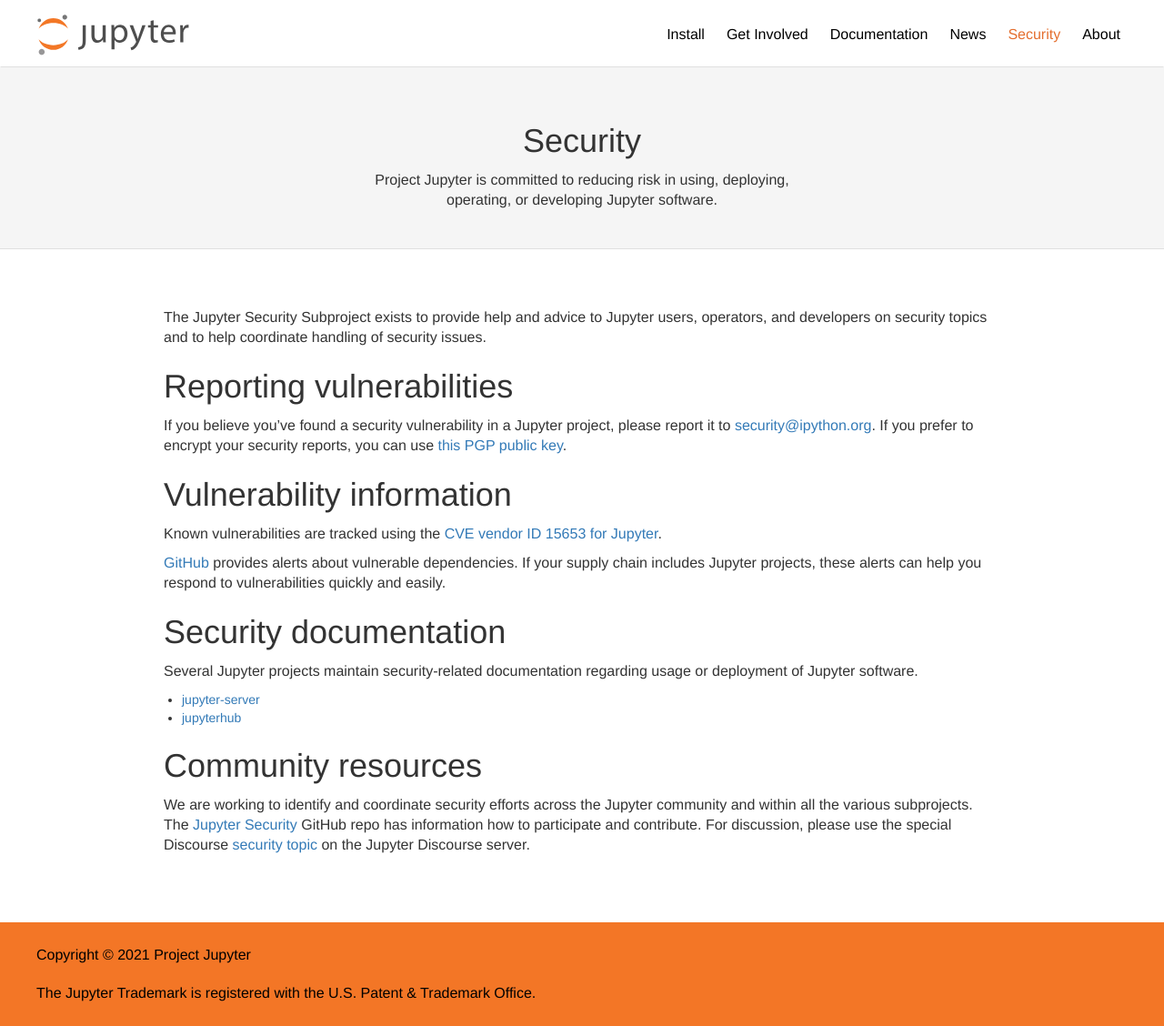
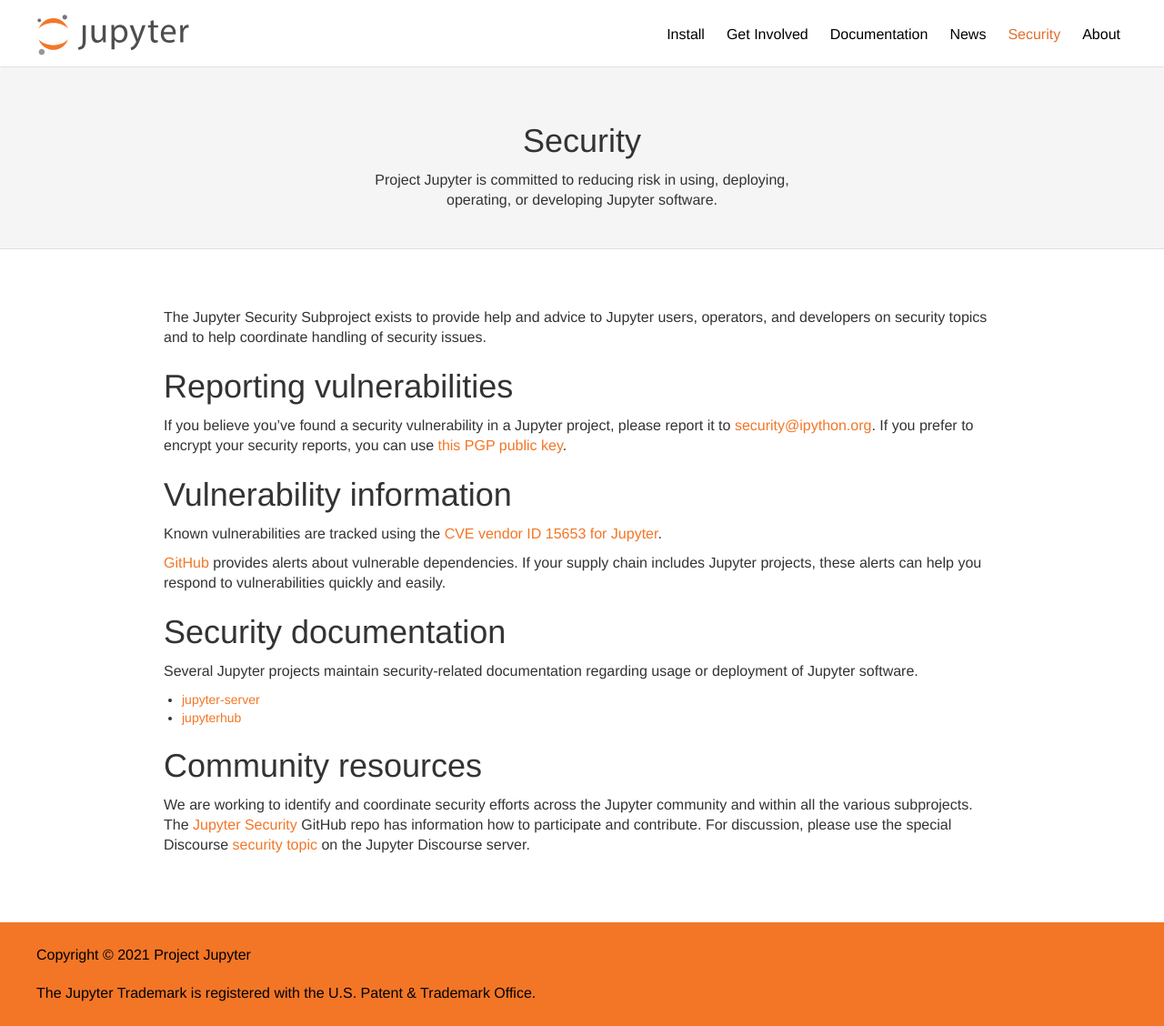
Before and after one commit to jupyter/jupyter.github.io, a Jekyll site: the page built from security.md, in a window 1280 px wide and 1128 px high. Shown: the whole window at 91% size. Built offline with Jekyll 4.4.1, drawn with Linux system fonts in a browser that asks for light colours.

Commit message:
Orange hyperlinks

```diff
--- a/_sass/bootstrap/_index.scss
+++ b/_sass/bootstrap/_index.scss
@@ -16,7 +16,6 @@
 
 @import "normalize";    // Baseline the site across browsers
 @import "basics";       // Basic layout tools
-@import "hyperlinks";   // <a> tags
 @import "images";       // <img> tags
 @import "sr";           // Screen reader adaptations
 @import "headlines";    // <h1>, <h2>, etc. tags
--- a/_sass/bootstrap/_hyperlinks.scss
+++ b/_sass/components/_hyperlinks.scss
@@ -1,10 +1,12 @@
+@import "settings/colors";
+
 a {
-  color: #337ab7;
+  color: $orange;
   text-decoration: none;
 }
 a:hover,
 a:focus {
-  color: #23527c;
+  opacity: 0.8;
   text-decoration: underline;
 }
 a:focus {
--- a/assets/css/main.scss
+++ b/assets/css/main.scss
@@ -9,6 +9,7 @@
 @import "about";
 @import "gallery";
 @import "syntax";
+@import "components/hyperlinks";
 @import "components/footer";
 @import "components/jumbotron";
 @import "components/jupyterhub";
```
